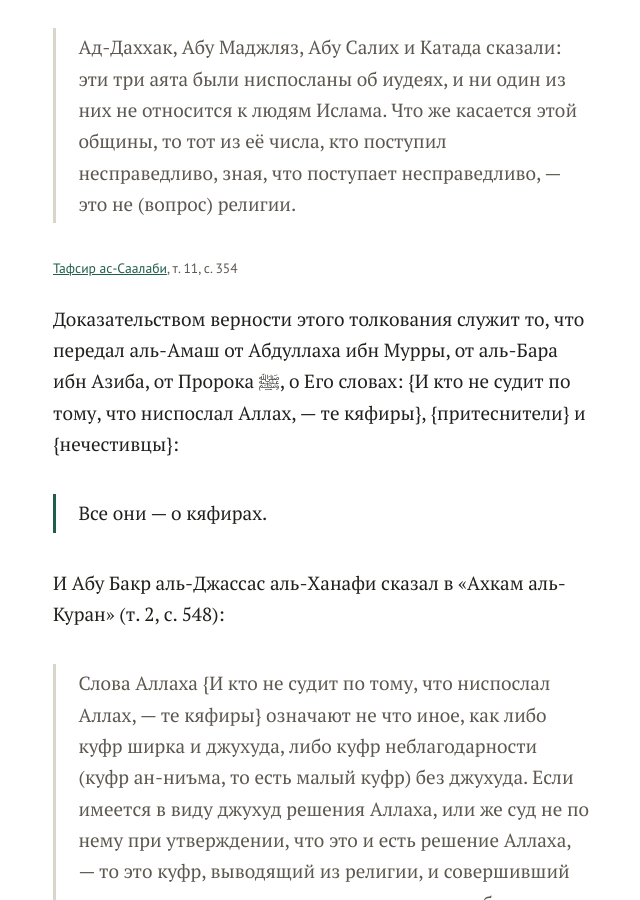
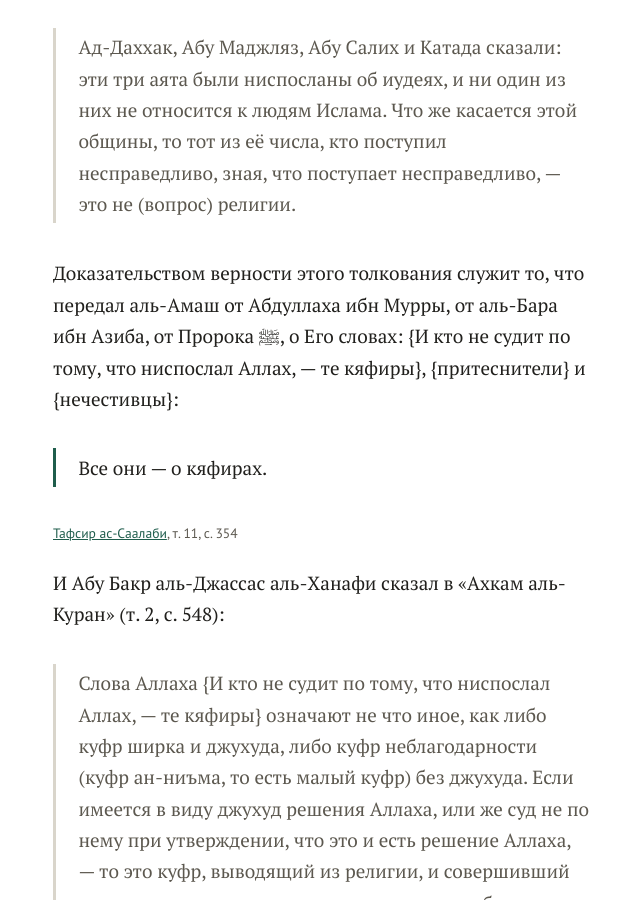
Before and after one commit to balqani/tahakum, a Jekyll site: the page built from chast-02.md, in a window 1280 px wide and 900 px high, scrolled down 31935 px. Shown: the whole window, without its empty margins (319-959 px from the left). Built offline with Jekyll 4.4.1, drawn with Linux system fonts in a browser that asks for light colours.

```diff
--- a/chast-02.md
+++ b/chast-02.md
@@ -397,12 +397,12 @@ next_title: "Часть третья"
 
 > Ад-Даххак, Абу Маджляз, Абу Салих и Катада сказали: эти три аята были ниспосланы об иудеях, и ни один из них не относится к людям Ислама. Что же касается этой общины, то тот из её числа, кто поступил несправедливо, зная, что поступает несправедливо, — это не (вопрос) религии.
 
-<span class="source">[Тафсир ас-Саалаби](https://shamela.ws/book/18686/5795), т. 11, с. 354</span>
-
 Доказательством верности этого толкования служит то, что передал аль-Амаш от Абдуллаха ибн Мурры, от аль-Бара ибн Азиба, от Пророка ﷺ, о Его словах: {И кто не судит по тому, что ниспослал Аллах, — те кяфиры}, {притеснители} и {нечестивцы}:
 
 > Все они — о кяфирах.
 {: .hadith}
+
+<span class="source">[Тафсир ас-Саалаби](https://shamela.ws/book/18686/5795), т. 11, с. 354</span>
 
 И Абу Бакр аль-Джассас аль-Ханафи сказал в «Ахкам аль-Куран» (т. 2, с. 548):
 
```
